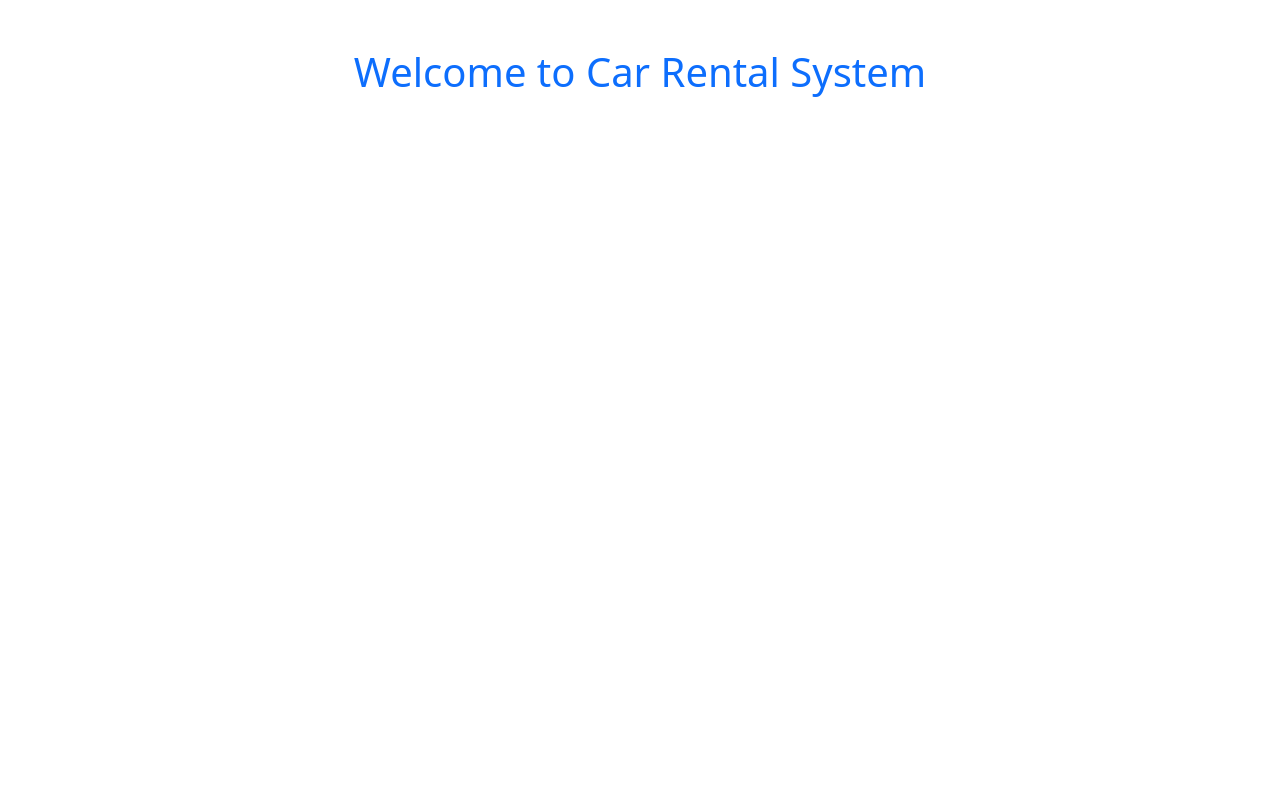
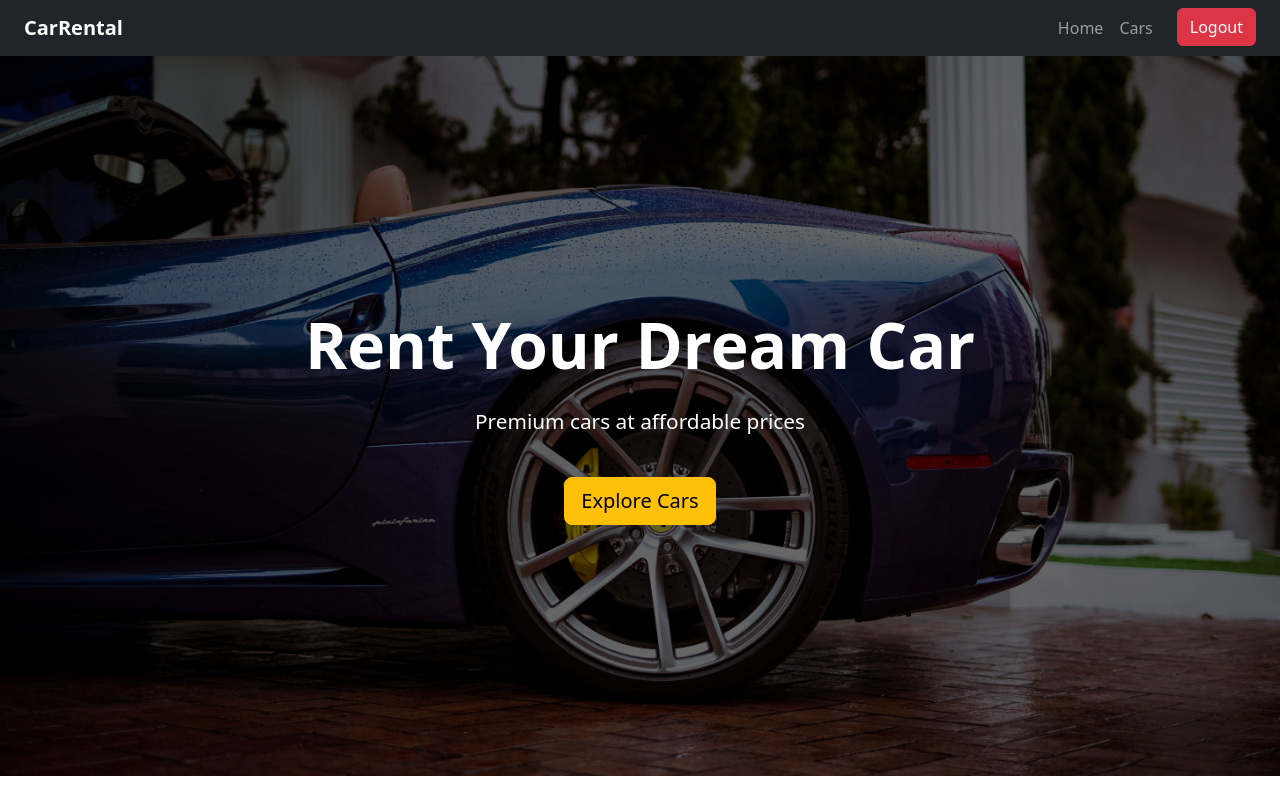
Before and after one commit to rashii15/car-rental-system-frontend, a React app: page /home in a window 1280 px wide. Built offline with nearby package versions, Linux system fonts and the light colour scheme; the HTML template or start-up script is replaced by a standard one.

Commit message:
home page UI

```diff
--- /dev/null
+++ b/src/components/Navbar.jsx
@@ -0,0 +1,73 @@
+import { Link, useNavigate } from "react-router-dom";
+
+function Navbar() {
+
+  const navigate = useNavigate();
+
+  const user = JSON.parse(localStorage.getItem("user"));
+
+  const handleLogout = () => {
+
+    localStorage.removeItem("user");
+
+    navigate("/");
+
+  };
+
+  return (
+
+    <nav className="navbar navbar-expand-lg navbar-dark bg-dark px-4">
+
+      <Link className="navbar-brand fw-bold" to="/home">
+        CarRental
+      </Link>
+
+      <div className="collapse navbar-collapse">
+
+        <ul className="navbar-nav ms-auto">
+
+          <li className="nav-item">
+            <Link className="nav-link" to="/home">
+              Home
+            </Link>
+          </li>
+
+          <li className="nav-item">
+            <Link className="nav-link" to="/cars">
+              Cars
+            </Link>
+          </li>
+
+          {
+            user?.role === "ADMIN" && (
+
+              <li className="nav-item">
+                <Link className="nav-link" to="/admin">
+                  Dashboard
+                </Link>
+              </li>
+
+            )
+          }
+
+          <li className="nav-item">
+
+            <button
+              className="btn btn-danger ms-3"
+              onClick={handleLogout}
+            >
+              Logout
+            </button>
+
+          </li>
+
+        </ul>
+
+      </div>
+
+    </nav>
+
+  );
+}
+
+export default Navbar;
--- a/src/pages/AdminDashboard.jsx
+++ b/src/pages/AdminDashboard.jsx
@@ -1,7 +1,10 @@
 import React from 'react'
+import Navbar from '../components/Navbar'
 
 function AdminDashboard() {
   return (
+    <div>
+        <Navbar></Navbar>
     <div className="container mt-5">
 
       <h1 className="text-center text-danger">
@@ -9,6 +12,7 @@ function AdminDashboard() {
       </h1>
 
     </div>
+    </div>
   )
 }
 
--- a/src/pages/Home.jsx
+++ b/src/pages/Home.jsx
@@ -1,15 +1,67 @@
 import React from 'react'
+import Navbar from '../components/Navbar'
+import heroImage from "../assets/hero-car.jpg";
 
 function Home() {
-  return (
-    <div className="container mt-5">
+    return (
 
-      <h1 className="text-center text-primary">
-        Welcome to Car Rental System
-      </h1>
+        <div>
 
-    </div>
-  )
+          <Navbar />
+
+          <div
+            style={{
+              height: "90vh",
+              backgroundImage: `url(${heroImage})`,
+              backgroundSize: "cover",
+              backgroundPosition: "center",
+              position: "relative",
+            }}
+          >
+
+            <div
+              style={{
+                backgroundColor: "rgba(0,0,0,0.6)",
+                height: "100%",
+                display: "flex",
+                flexDirection: "column",
+                justifyContent: "center",
+                alignItems: "center",
+                color: "white",
+                textAlign: "center",
+              }}
+            >
+
+              <h1
+                style={{
+                  fontSize: "4rem",
+                  fontWeight: "bold",
+                }}
+              >
+                Rent Your Dream Car
+              </h1>
+
+              <p
+                style={{
+                  fontSize: "1.3rem",
+                  marginTop: "15px",
+                }}
+              >
+                Premium cars at affordable prices
+              </p>
+
+              <button
+                className="btn btn-warning btn-lg mt-4"
+              >
+                Explore Cars
+              </button>
+
+            </div>
+
+          </div>
+
+        </div>
+      );
 }
 
 export default Home
```
Also changed, not shown: src/assets/hero-car.jpg (added), src/pages/Cars.jsx (added).
